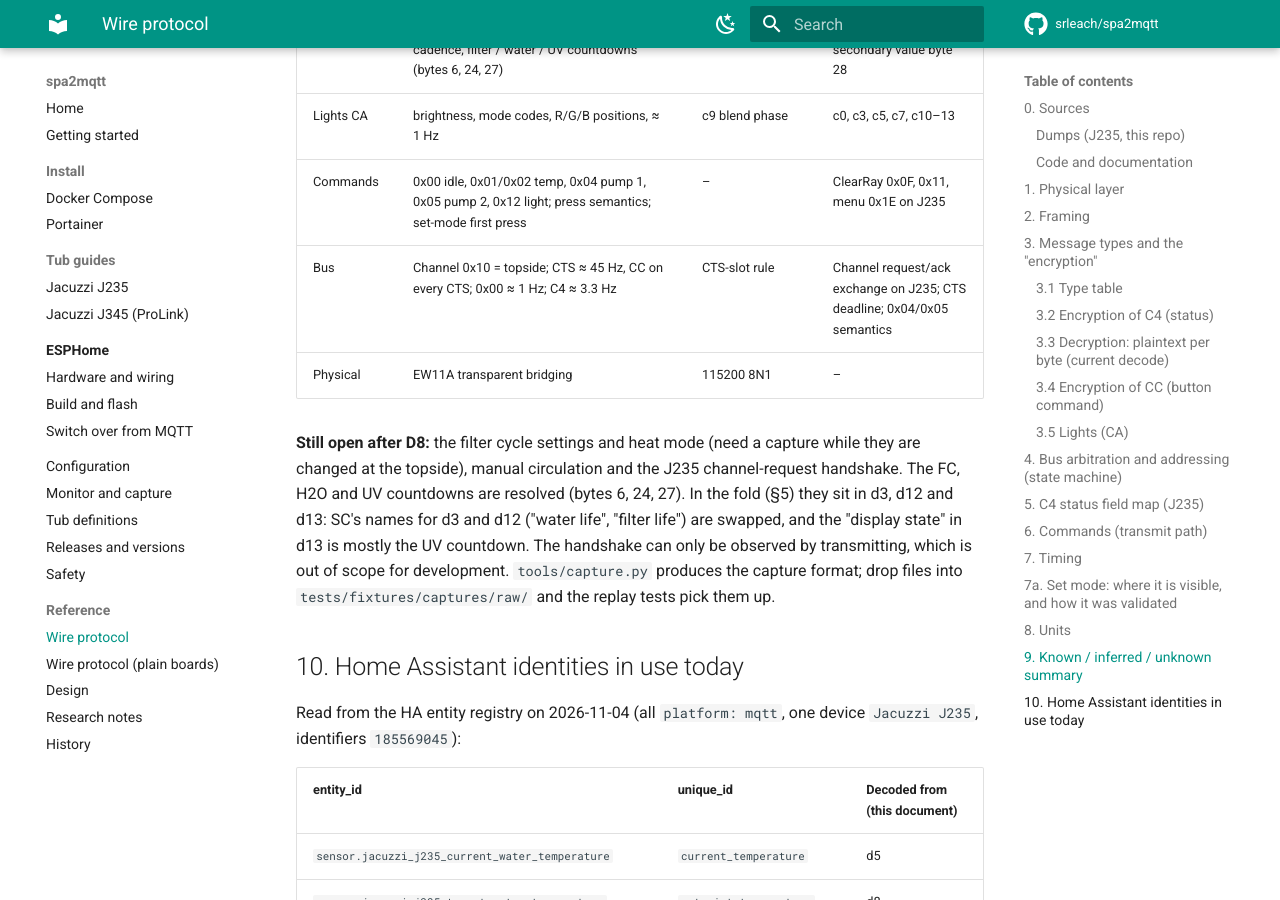
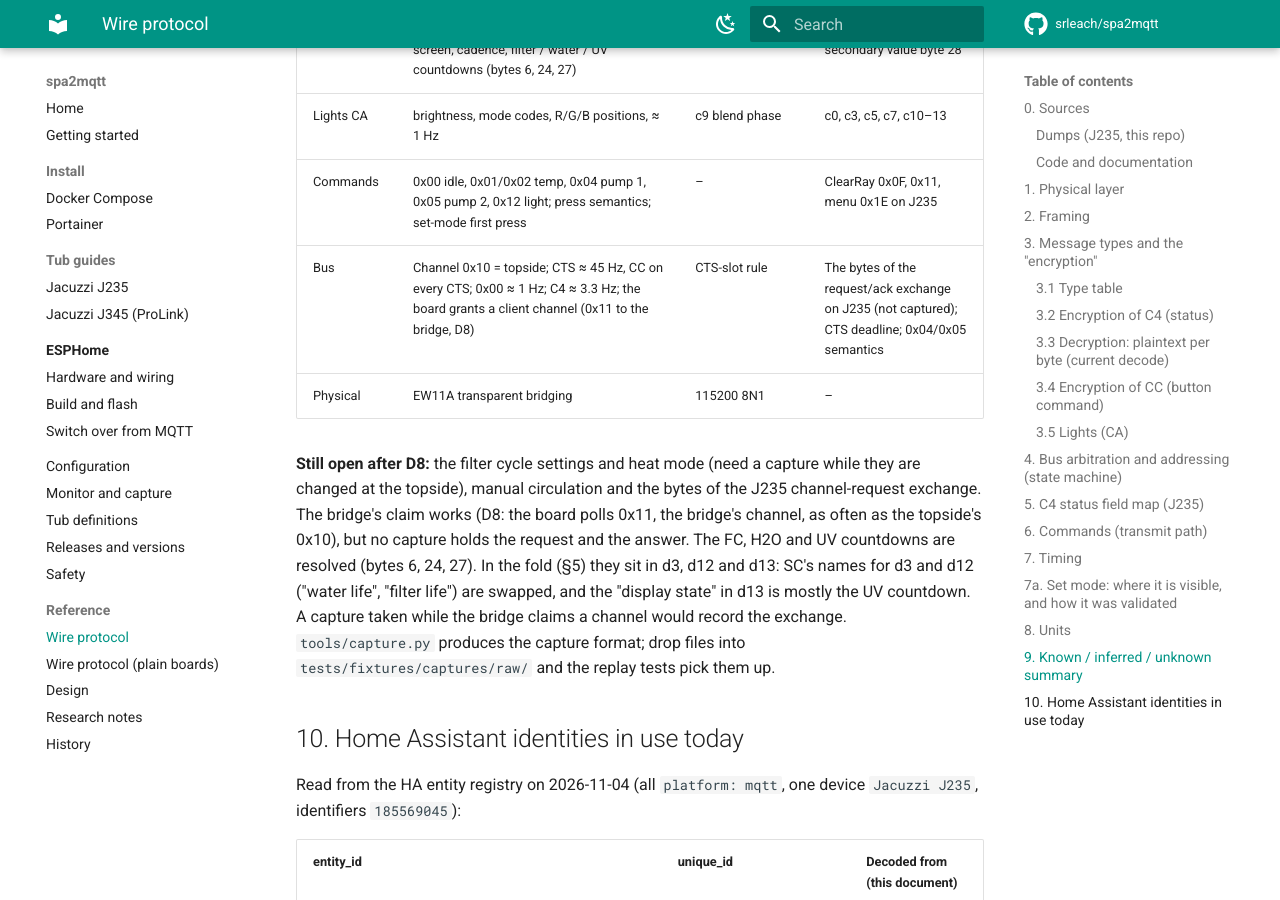
Before and after one commit to srleach/spa2mqtt, an MkDocs documentation site: the page built from docs/protocol.md, in a window 1280 px wide and 900 px high, scrolled down 22369 px. Built offline with MkDocs 1.6.1 and Material for MkDocs 9.7.7, drawn with Linux system fonts in a browser that asks for light colours; comment, search, counter and statistics services are not loaded.

Commit message:
docs: J235 transmit runs on the project's tub (#36)
The J235 guide, safety page, protocol summary and research notes said the
transmit path had only run against a simulated board. It runs on the project's
own J235 through the MQTT bridge and an EW11A: the board granted the bridge
channel 0x11, which D8 shows polled as often as the topside's 0x10, and the
buttons, Temperature Set Control and the switches act at the topside. The bytes
of the request/answer exchange are still uncaptured.

Co-authored-by: Claude Opus 5.5 <noreply@anthropic.com>

```diff
--- a/docs/protocol.md
+++ b/docs/protocol.md
@@ -422,15 +422,17 @@ unit flag: PJ upstream `39c2834` explicitly leaves it undetermined for C4. Unit
 | Status C4 | Hour, minute, day of week, day, month, year, water temp, setpoint, heater, pump 1 running + speed, pump 2, set mode, set screen, cadence, filter / water / UV countdowns (bytes 6, 24, 27) | heat-demand sequence; pump-1 flag in byte 29 | Manual circ; d10.7; d4, d6; heat mode and filter cycle settings; secondary value byte 28 |
 | Lights CA | brightness, mode codes, R/G/B positions, ≈ 1 Hz | c9 blend phase | c0, c3, c5, c7, c10–13 |
 | Commands | 0x00 idle, 0x01/0x02 temp, 0x04 pump 1, 0x05 pump 2, 0x12 light; press semantics; set-mode first press | – | ClearRay 0x0F, 0x11, menu 0x1E on J235 |
-| Bus | Channel 0x10 = topside; CTS ≈ 45 Hz, CC on every CTS; 0x00 ≈ 1 Hz; C4 ≈ 3.3 Hz | CTS-slot rule | Channel request/ack exchange on J235; CTS deadline; 0x04/0x05 semantics |
+| Bus | Channel 0x10 = topside; CTS ≈ 45 Hz, CC on every CTS; 0x00 ≈ 1 Hz; C4 ≈ 3.3 Hz; the board grants a client channel (0x11 to the bridge, D8) | CTS-slot rule | The bytes of the request/ack exchange on J235 (not captured); CTS deadline; 0x04/0x05 semantics |
 | Physical | EW11A transparent bridging | 115200 8N1 | – |
 
 **Still open after D8:** the filter cycle settings and heat mode (need a capture while they
-are changed at the topside), manual circulation and the J235 channel-request handshake. The
+are changed at the topside), manual circulation and the bytes of the J235 channel-request
+exchange. The bridge's claim works (D8: the board polls 0x11, the bridge's channel, as often
+as the topside's 0x10), but no capture holds the request and the answer. The
 FC, H2O and UV countdowns are resolved (bytes 6, 24, 27). In the fold (§5) they sit in d3, d12
 and d13: SC's names for d3 and d12 ("water life", "filter life") are swapped, and the "display
 state" in d13 is mostly the UV countdown.
-The handshake can only be observed by transmitting, which is out of scope for development.
+A capture taken while the bridge claims a channel would record the exchange.
 `tools/capture.py` produces the capture format; drop files into `tests/fixtures/captures/raw/`
 and the replay tests pick them up.
 
```
Also changed, not shown: docs/research-notes.md (+3 -2 lines), docs/safety.md (+3 -2 lines), docs/tubs/jacuzzi-j235.md (+13 -13 lines).
